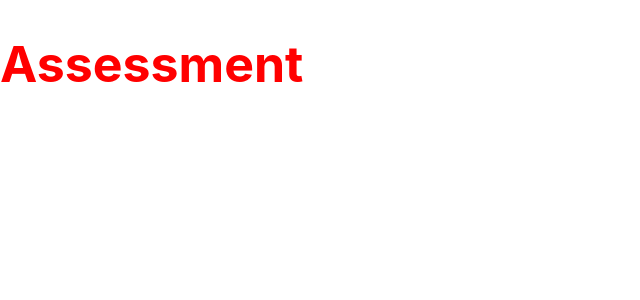
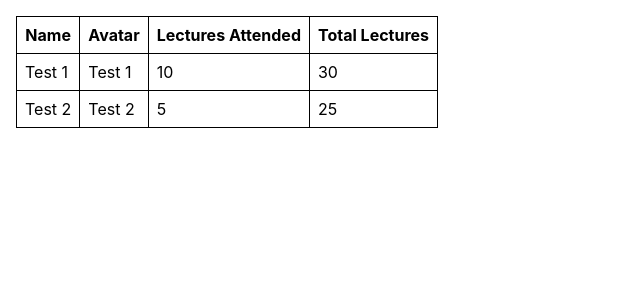
Before and after one commit to itsmetambui/prashant-assessment, a Next.js app: page / in a window 1280 px wide. Shown: the top 300 px of the page, without its empty margins (0-640 px from the left). Built offline with nearby package versions, Linux system fonts and the light colour scheme.

Commit message:
feat: bootstrap table with hardcoded data

```diff
--- a/package.json
+++ b/package.json
@@ -13,6 +13,7 @@
     "react": "^17.0.2",
     "react-dom": "^17.0.2",
     "react-redux": "^7.2.0",
+    "react-table": "^7.7.0",
     "styled-components": "^5.3.3"
   },
   "devDependencies": {
--- /dev/null
+++ b/src/components/Table.tsx
@@ -0,0 +1,70 @@
+import { useTable } from "react-table";
+
+import styled from "styled-components";
+
+const Styles = styled.div`
+  padding: 1rem;
+
+  table {
+    border-spacing: 0;
+    border: 1px solid black;
+
+    tr {
+      :last-child {
+        td {
+          border-bottom: 0;
+        }
+      }
+    }
+
+    th,
+    td {
+      margin: 0;
+      padding: 0.5rem;
+      border-bottom: 1px solid black;
+      border-right: 1px solid black;
+
+      :last-child {
+        border-right: 0;
+      }
+    }
+  }
+`;
+
+export default function Table({ columns, data }) {
+  const { getTableProps, getTableBodyProps, headerGroups, rows, prepareRow } =
+    useTable({
+      columns,
+      data,
+    });
+
+  return (
+    <Styles>
+      <table {...getTableProps()}>
+        <thead>
+          {headerGroups.map((headerGroup) => (
+            <tr {...headerGroup.getHeaderGroupProps()}>
+              {headerGroup.headers.map((column) => (
+                <th {...column.getHeaderProps()}>{column.render("Header")}</th>
+              ))}
+            </tr>
+          ))}
+        </thead>
+        <tbody {...getTableBodyProps()}>
+          {rows.map((row, i) => {
+            prepareRow(row);
+            return (
+              <tr {...row.getRowProps()}>
+                {row.cells.map((cell) => {
+                  return (
+                    <td {...cell.getCellProps()}>{cell.render("Cell")}</td>
+                  );
+                })}
+              </tr>
+            );
+          })}
+        </tbody>
+      </table>
+    </Styles>
+  );
+}
--- a/src/pages/index.tsx
+++ b/src/pages/index.tsx
@@ -1,17 +1,74 @@
 import type { NextPage } from "next";
-import Head from "next/head";
-
-import Counter from "../features/counter/Counter";
-
-import styled from "styled-components";
-
-const Title = styled.h1`
-  color: red;
-  font-size: 50px;
-`;
+import React from "react";
+import { useTable } from "react-table";
+import Table from "../components/Table";
 
 const IndexPage: NextPage = () => {
-  return <Title>Assessment</Title>;
+  const data = React.useMemo(
+    () => [
+      {
+        name: "Test 1",
+        avatarURL: "Test 1",
+        lecturesAttended: 10,
+        totalLectures: 30,
+        marks: {
+          mth101: {
+            subjectTitle: "Introduction to mathematics",
+            totalMarks: 100,
+            markesObtained: 56,
+          },
+          eng112: {
+            subjectTitle: "English diagnostics",
+            totalMarks: 100,
+            markesObtained: 76,
+          },
+        },
+      },
+      {
+        name: "Test 2",
+        avatarURL: "Test 2",
+        lecturesAttended: 5,
+        totalLectures: 25,
+        marks: {
+          mth101: {
+            subjectTitle: "Introduction to mathematics",
+            totalMarks: 100,
+            markesObtained: 77,
+          },
+          eng112: {
+            subjectTitle: "English diagnostics",
+            totalMarks: 100,
+            markesObtained: 51,
+          },
+        },
+      },
+    ],
+    []
+  );
+
+  const columns = React.useMemo(
+    () => [
+      {
+        Header: "Name",
+        accessor: "name",
+      },
+      {
+        Header: "Avatar",
+        accessor: "avatarURL",
+      },
+      {
+        Header: "Lectures Attended",
+        accessor: "lecturesAttended",
+      },
+      {
+        Header: "Total Lectures",
+        accessor: "totalLectures",
+      },
+    ],
+    []
+  );
+
+  return <Table data={data} columns={columns} />;
 };
 
 export default IndexPage;
```
Also changed, not shown: 1 other file (tests, documents, lock files or other folders).
